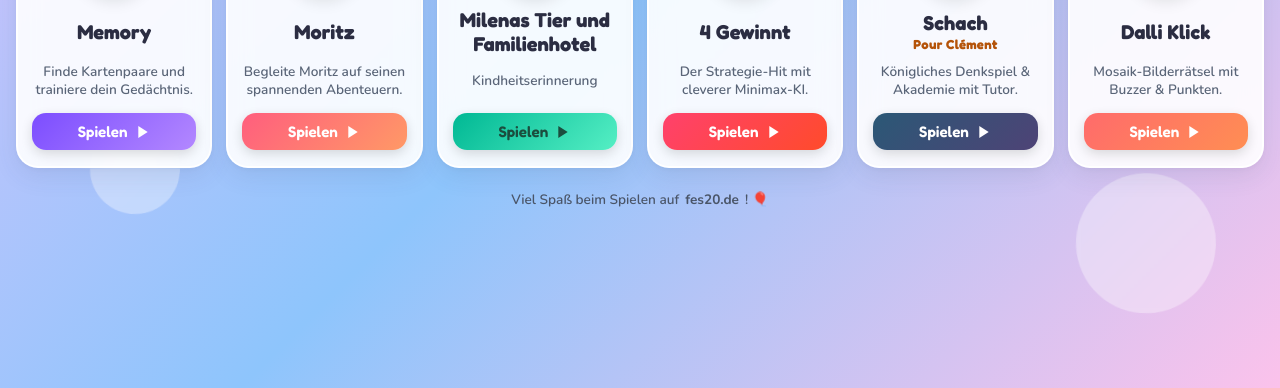
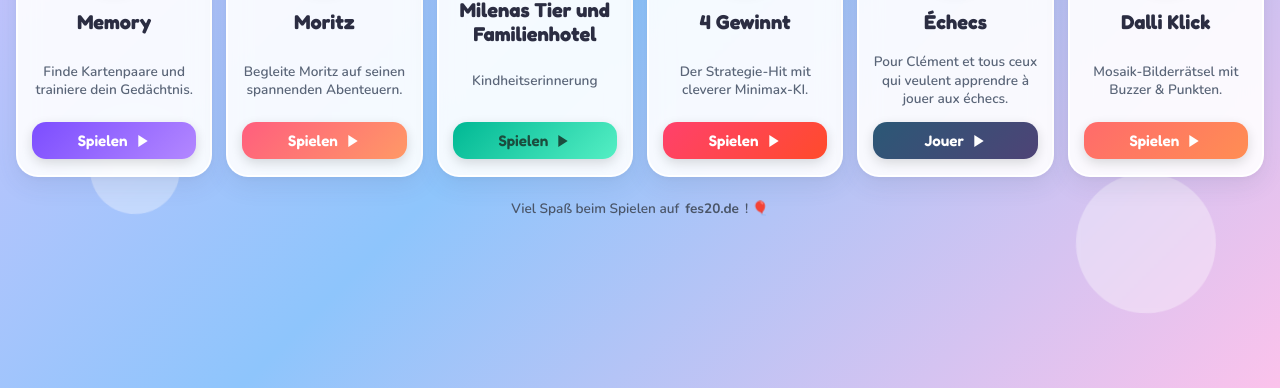
Before and after one commit to NikolausBerl/ag_start, a plain HTML site: page index.html in a window 1280 px wide. Shown: the part 412-800 px from the top of the page. Drawn offline with nearby package versions, Linux system fonts and the light colour scheme.

Commit message:
Translate chess card in start mask completely into French

```diff
--- a/index.html
+++ b/index.html
@@ -589,10 +589,10 @@
         </div>
       </a>
 
-      <!-- Spiel 5: Schach (Pour Clément) -->
-      <a href="/schach" class="game-card card-schach" title="Schach spielen – Pour Clément">
+      <!-- Jeu 5 : Échecs (Pour Clément) -->
+      <a href="/schach" class="game-card card-schach" title="Jouer aux échecs – Pour Clément et tous ceux qui veulent apprendre à jouer aux échecs">
         <div class="icon-wrapper">
-          <svg viewBox="0 0 100 100" width="52" height="52" xmlns="http://www.w3.org/2000/svg" aria-label="Schach König">
+          <svg viewBox="0 0 100 100" width="52" height="52" xmlns="http://www.w3.org/2000/svg" aria-label="Roi des Échecs">
             <defs>
               <linearGradient id="gold-grad" x1="0%" y1="0%" x2="100%" y2="100%">
                 <stop offset="0%" stop-color="#ffe066"/>
@@ -611,15 +611,12 @@
             </g>
           </svg>
         </div>
-        <h2 class="game-title" style="flex-direction: column; gap: 2px;">
-          <span>Schach</span>
-          <span style="font-size: 0.82rem; color: #b45309; font-weight: 700; letter-spacing: 0.3px;">Pour Clément</span>
-        </h2>
+        <h2 class="game-title">Échecs</h2>
         <p class="game-desc">
-          Königliches Denkspiel &amp; Akademie mit Tutor.
+          Pour Clément et tous ceux qui veulent apprendre à jouer aux échecs.
         </p>
         <div class="play-btn">
-          <span>Spielen</span>
+          <span>Jouer</span>
           <svg viewBox="0 0 24 24"><path d="M5 3l14 9-14 9V3z"/></svg>
         </div>
       </a>
```
